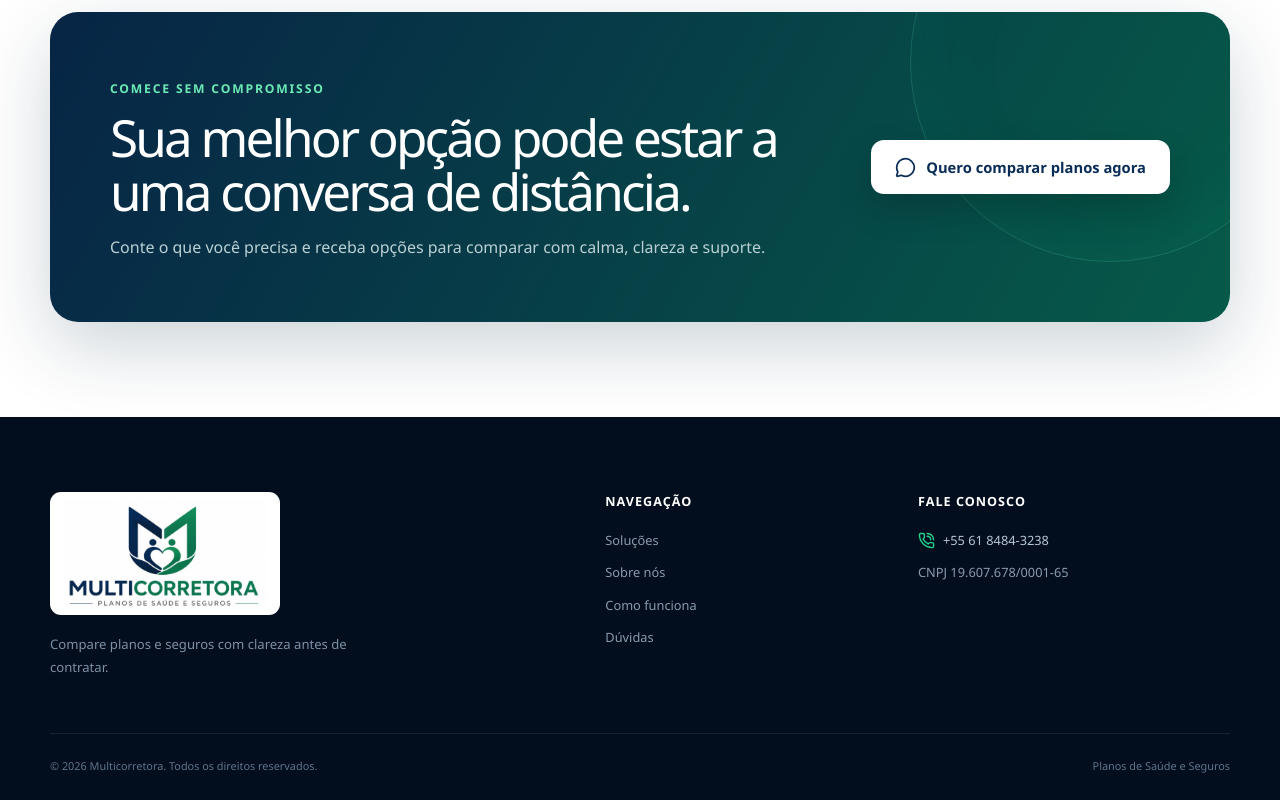
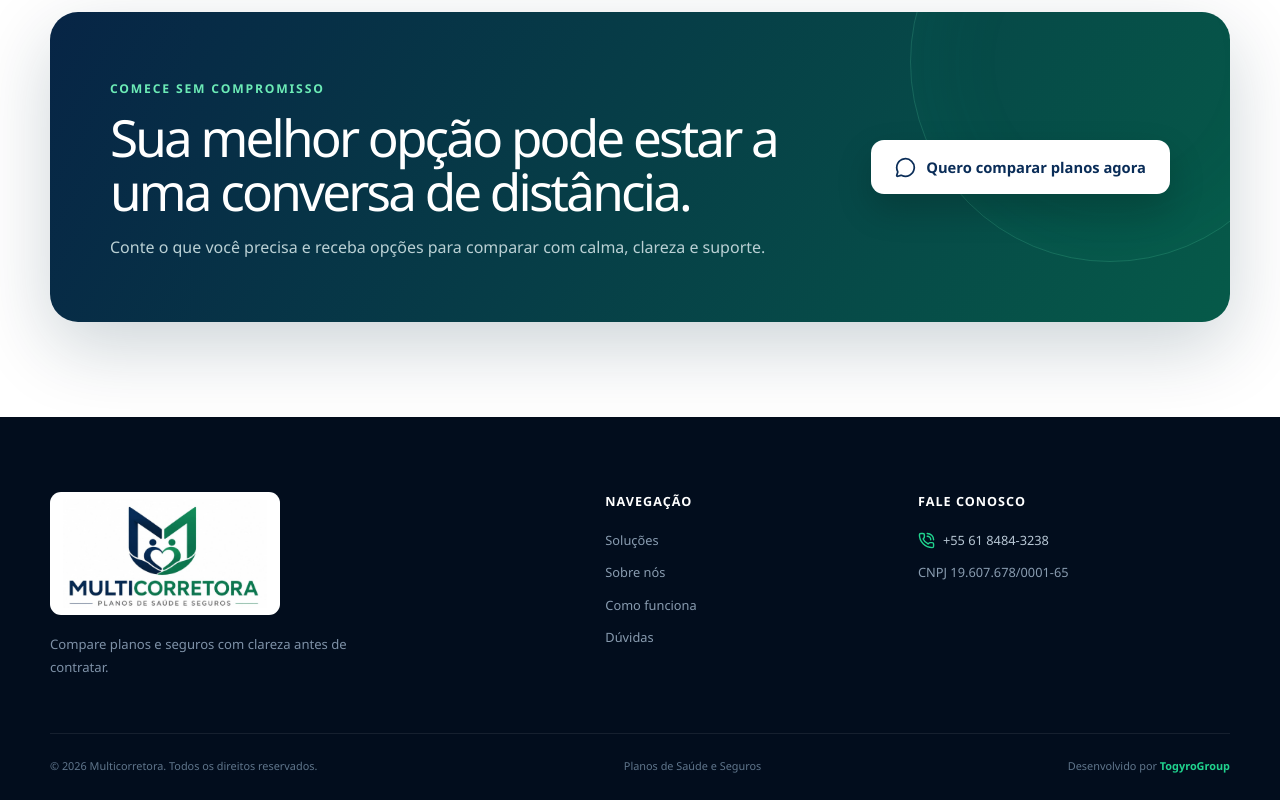
Before and after one commit to yagovysk/Enoque-project, a Next.js app: page / in a window 1280 px wide. Shown: the part 4150-4950 px from the top of the page. Built offline with nearby package versions, Linux system fonts and the light colour scheme.

Commit message:
Add TogyroGroup footer credit

```diff
--- a/app/globals.css
+++ b/app/globals.css
@@ -1165,6 +1165,25 @@ footer {
   font-size: 0.68rem;
 }
 
+.footer-credit a {
+  color: var(--green-400);
+  font-weight: 700;
+  transition:
+    color 180ms ease,
+    text-shadow 180ms ease;
+}
+
+.footer-credit a:hover {
+  color: white;
+  text-shadow: 0 0 14px rgba(32, 211, 142, 0.7);
+}
+
+.footer-credit a:focus-visible {
+  border-radius: 3px;
+  outline: 2px solid var(--green-400);
+  outline-offset: 4px;
+}
+
 .whatsapp-float {
   position: fixed;
   z-index: 40;
--- a/app/page.tsx
+++ b/app/page.tsx
@@ -526,6 +526,16 @@ export default function Home() {
             reservados.
           </span>
           <span>Planos de Saúde e Seguros</span>
+          <span className="footer-credit">
+            Desenvolvido por{" "}
+            <a
+              href="https://www.togyrogroupvictory.com/"
+              target="_blank"
+              rel="noopener noreferrer"
+            >
+              TogyroGroup
+            </a>
+          </span>
         </div>
       </footer>
 
```
